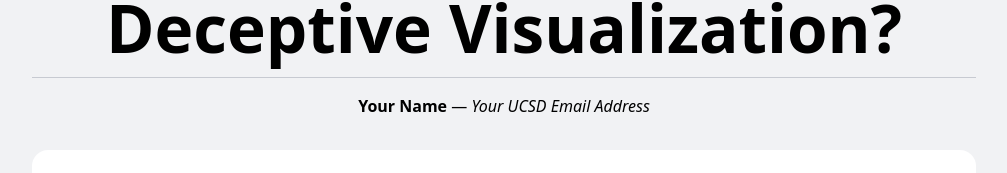
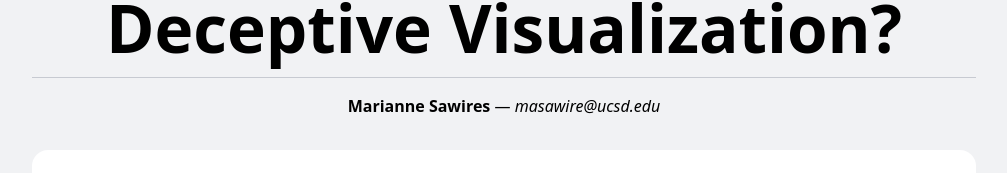
Before and after one commit to msaw14905260/project-2, a plain HTML site: page index.html in a window 1280 px wide. Shown: the part 209-382 px from the top of the page, without its empty margins (136-1143 px from the left). Drawn offline with Linux system fonts and the light colour scheme.

Commit message:
uploading images

```diff
--- a/index.html
+++ b/index.html
@@ -148,7 +148,7 @@
         Persuasive or Deceptive Visualization?
       </h1>
 
-      <p><strong>Your Name</strong> — <em>Your UCSD Email Address</em></p>
+      <p><strong>Marianne Sawires</strong> — <em>masawire@ucsd.edu</em></p>
     </header>
 
     <main>
```
Also changed, not shown: images/Screenshot 2025-10-22 at 7.49.01 PM.png (added), images/Screenshot 2025-10-22 at 7.49.13 PM.png (added), 2 other files.
